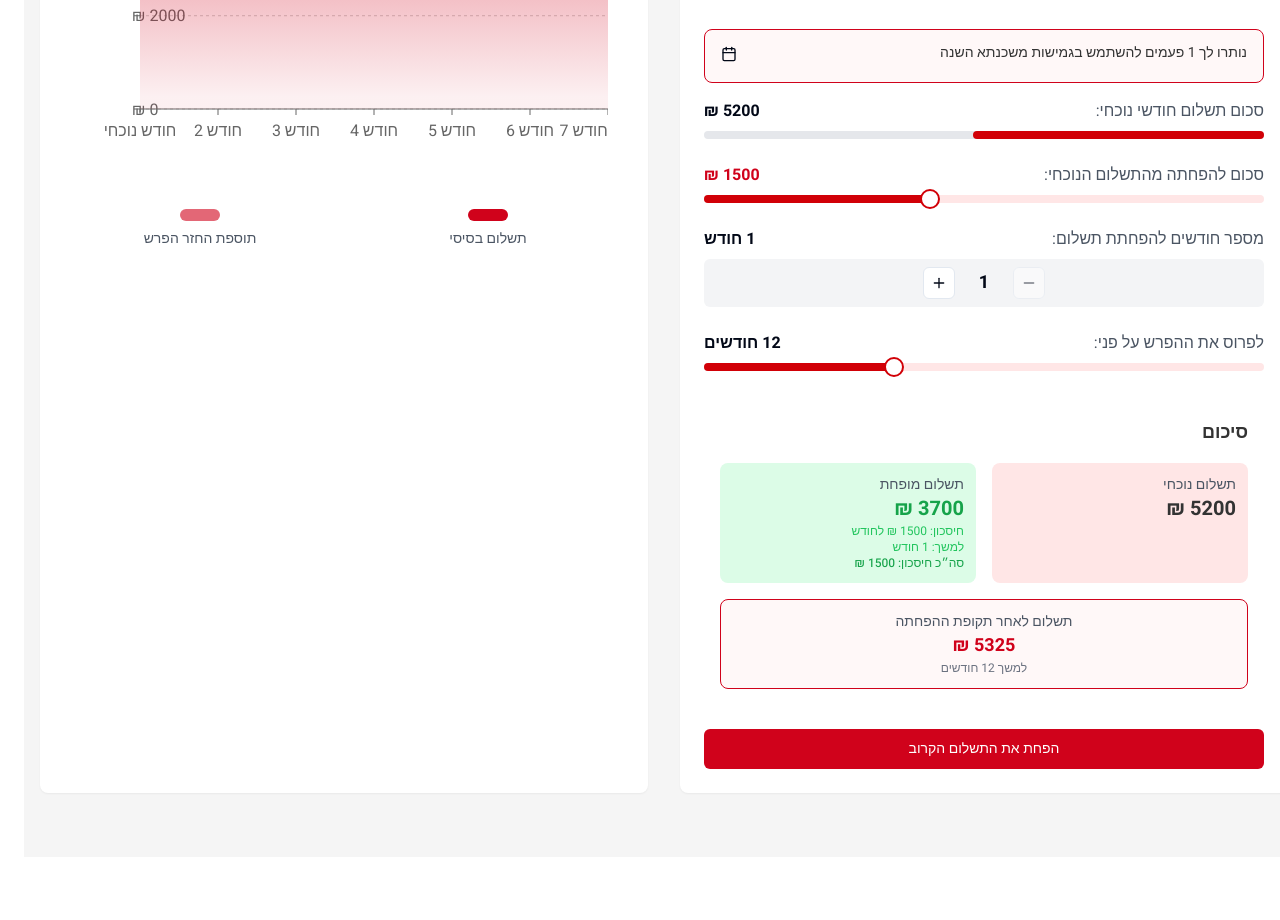
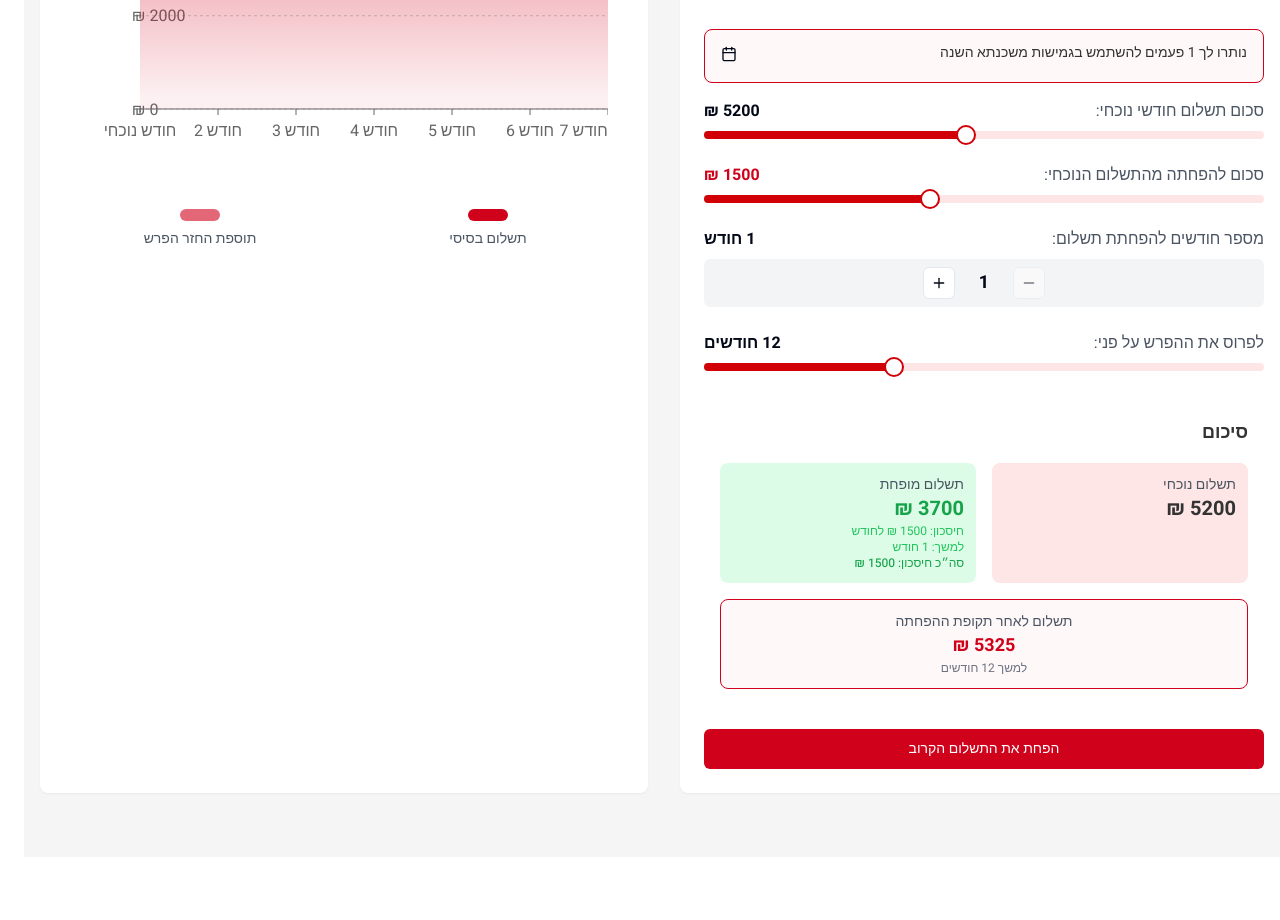
Before and after one commit to nirshar1977/poalim-flex-flow, a React (Vite) app: page / in a window 1280 px wide. Shown: the part 1944-2864 px from the top of the page. Built offline with nearby package versions, Linux system fonts and the light colour scheme.

Commit message:
Fix: Slider not functioning
Fix the slider for the "סכום תשלום חודשי נוכחי" to function correctly.

```diff
--- a/src/components/payment-calculator/PaymentForm.tsx
+++ b/src/components/payment-calculator/PaymentForm.tsx
@@ -61,6 +61,10 @@ const PaymentForm: React.FC<PaymentFormProps> = ({
   // Calculate the actual remaining flex count after current selection
   const effectiveRemainingFlexCount = remainingFlexCount - postponeMonths;
 
+  const handleCurrentPaymentChange = (value: number[]) => {
+    setCurrentPayment(value[0]);
+  };
+
   const handleReductionAmountChange = (value: number[]) => {
     setReductionAmount(value[0]);
   };
@@ -85,12 +89,14 @@ const PaymentForm: React.FC<PaymentFormProps> = ({
           <label className="text-gray-600">סכום תשלום חודשי נוכחי:</label>
           <span className="font-bold">{currentPayment} ₪</span>
         </div>
-        <div className="w-full bg-gray-200 h-2 rounded-full mb-6">
-          <div
-            className="bg-primary h-2 rounded-full"
-            style={{ width: `${(currentPayment / 10000) * 100}%` }}
-          ></div>
-        </div>
+        <Slider
+          defaultValue={[currentPayment]}
+          min={1000}
+          max={10000}
+          step={100}
+          onValueChange={handleCurrentPaymentChange}
+          className="mb-6"
+        />
 
         <div className="flex justify-between mb-2">
           <label className="text-gray-600">סכום להפחתה מהתשלום הנוכחי:</label>
--- a/src/components/payment-calculator/usePaymentCalculator.ts
+++ b/src/components/payment-calculator/usePaymentCalculator.ts
@@ -27,6 +27,17 @@ export const usePaymentCalculator = () => {
       setRepayMonths(12); // Reset repay months to default
     }
   }, [selectedUserId]);
+
+  // Update reduction amount when current payment changes
+  useEffect(() => {
+    // When current payment changes, adjust the reduction amount to be at most 50% of current payment
+    // and not less than 500 or more than 3000
+    const maxReduction = Math.min(3000, Math.floor(currentPayment * 0.5));
+    const safeReduction = Math.min(maxReduction, reductionAmount);
+    if (safeReduction !== reductionAmount) {
+      setReductionAmount(safeReduction);
+    }
+  }, [currentPayment]);
 
   // Dispatch event when values change to update hero section
   useEffect(() => {
```
